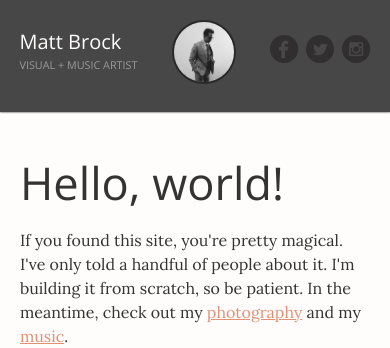
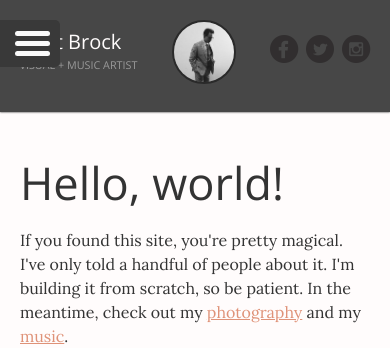
Before and after one commit to mattpbrock/mattpbrock, a PHP site: page / in a window 390 px wide. Shown: the top 348 px of the page. Run offline with PHP 8.4, Linux system fonts and the light colour scheme; some libraries are stand-ins or nearby versions.

Commit message:
set up new hamburger menu icon that makes content slide left when clicked

```diff
--- a/_css/style.css
+++ b/_css/style.css
@@ -27,6 +27,16 @@ h6 { font-size: 0.7500em; font-weight: 700; }
 #Site-header a { text-decoration: none; }
 
 #Header { position: relative; height: 100%; padding: 1.414em; }
+
+#nav-icon-wrap { padding: 11px 10px 11px 15px; margin-top: 20px; width: 60px; background-color: #393939; border-bottom-right-radius: 5px; border-top-right-radius: 5px; left: 0; position: fixed; z-index: 1001; }
+
+#nav-icon { width: 100%; height: 25px; position: relative; margin: 0;padding: 0; cursor: pointer; }
+
+#nav-icon span { display: block; width: 100%; height: 5px; border-radius: 5px; background: #fafafa; position: absolute; }
+
+#nav-icon span:nth-child(1) { top: 0px; }
+#nav-icon span:nth-child(2) { top: 10px; }
+#nav-icon span:nth-child(3) { top: 20px; }
 
 .Header-photo { float: left; position: absolute; top: 18%; left: 44%; }
 
--- a/_inc/header.php
+++ b/_inc/header.php
@@ -19,7 +19,16 @@
 
 <?php include_once("analyticstracking.php"); ?>
 
+<div id="nav-icon-wrap">
+	<div id="nav-icon">
+		<span></span>
+		<span></span>
+		<span></span>
+	</div>
+</div>
+
 <header id="Site-header">
+
 	<div id="Header">
 
 		<a class="Header-photo" href="<?php echo BASE_URL; ?>"><img id="main-img" src="<?php echo BASE_URL ?>_img/mpb_suit-500px.jpg" alt="Matt Brock"></a>
--- a/_js/site.js
+++ b/_js/site.js
@@ -10,6 +10,26 @@ function initialize(){
 // 	slideHeader();
 
 }
+
+
+
+
+
+$('#nav-icon').on('click', function(e){
+	var $headerWidth = $('#Site-header').outerWidth;
+	console.log($headerWidth);
+	e.preventDefault();
+});
+
+
+
+
+
+
+
+
+
+
 
 
 function slideHeader(){
```
